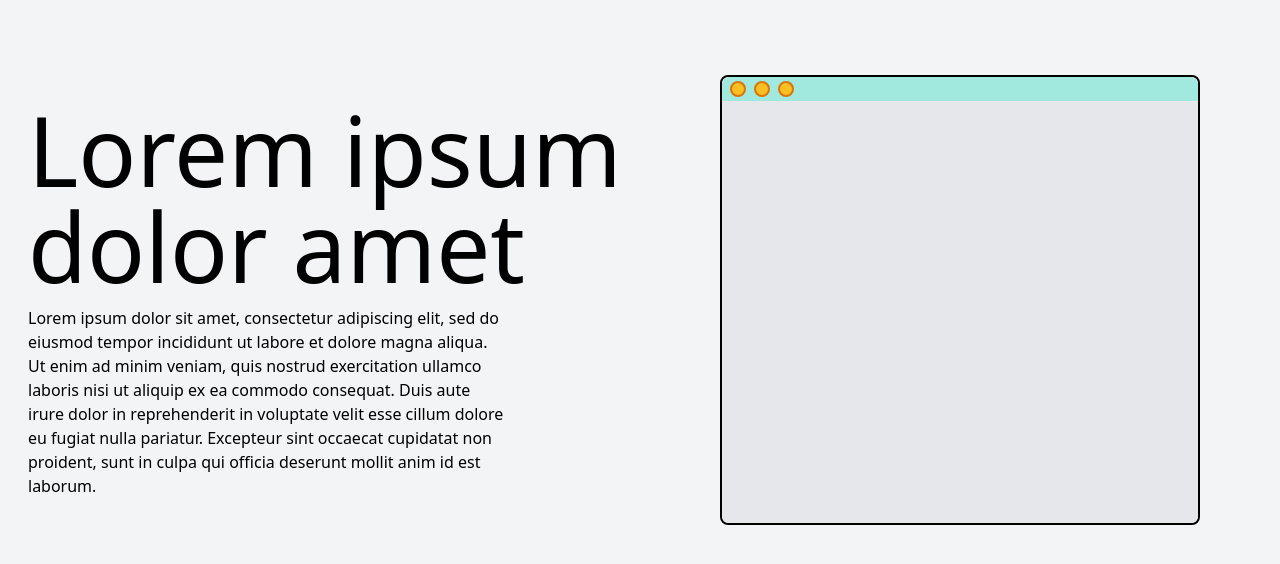
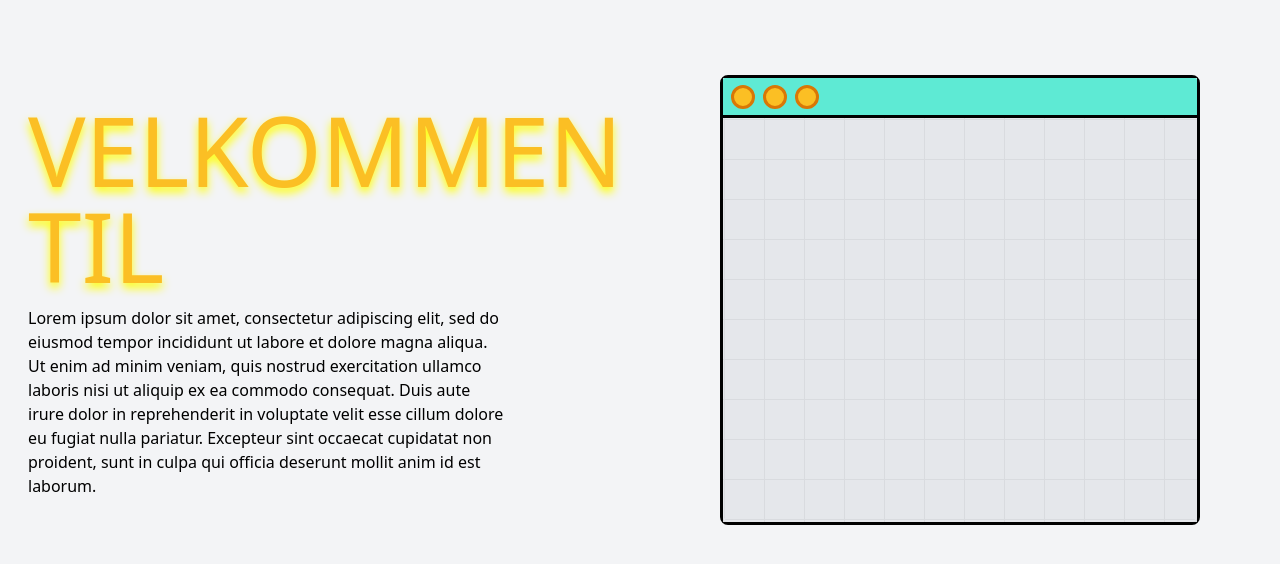
Before and after one commit to kasperzvn/oldKHM, a website: page main/index.html in a window 1280 px wide. Drawn offline with Linux system fonts and the light colour scheme; a web font is replaced by a local one.

Commit message:
newest push

```diff
--- a/main/index.html
+++ b/main/index.html
@@ -15,16 +15,19 @@
     <div class="h-screen w-screen">
         <div class="w-full h-3/4 flex flex-wrap">
             <div class="w-1/2 bg-gray-100 content-center">
-                <p class="font-oi text-8xl ml-7 mb-3">Lorem ipsum dolor amet</p>
+                <p class="font-oi text-8xl ml-7 mb-3 text-amber-400 drop-shadow-[0_5px_5px_rgba(255,255,0,1)]">VELKOMMEN TIL</p>
                 <p class="w-3/4 ml-7">Lorem ipsum dolor sit amet, consectetur adipiscing elit, sed do eiusmod tempor incididunt ut labore et dolore magna aliqua. Ut enim ad minim veniam, quis nostrud exercitation ullamco laboris nisi ut aliquip ex ea commodo consequat. Duis aute irure dolor in reprehenderit in voluptate velit esse cillum dolore eu fugiat nulla pariatur. Excepteur sint occaecat cupidatat non proident, sunt in culpa qui officia deserunt mollit anim id est laborum.</p>
             </div>
             <div class="w-1/2 bg-gray-100 flex items-center justify-center">
-                <div class="w-3/4 h-3/4 border-2 border-black rounded-lg">
-                    <div class="h-full w-full bg-gray-200 rounded-lg">
-                        <div class="h-6 w-full bg-teal-300/50 rounded-t-lg flex items-center space-x-2">
-                            <div class="rounded-full h-4 w-4 bg-amber-400 border-2 border-amber-600 ml-2"></div>
-                            <div class="rounded-full h-4 w-4 bg-amber-400 border-2 border-amber-600"></div>
-                            <div class="rounded-full h-4 w-4 bg-amber-400 border-2 border-amber-600"></div>
+                <div class="w-3/4 h-3/4 border-3 border-black rounded-lg">
+                    <div class="h-full w-full bg-gray-200 rounded-lg bg-grid z-0 grid">
+                        <div class="h-10 w-full border-b-3 border-black bg-teal-300 rounded-t-sm flex items-center space-x-2 z-20 col-start-1 row-start-1">
+                            <div class="rounded-full h-6 w-6 bg-amber-400 border-3 border-amber-600 ml-2 z-20"></div>
+                            <div class="rounded-full h-6 w-6 bg-amber-400 border-3 border-amber-600 z-20"></div>
+                            <div class="rounded-full h-6 w-6 bg-amber-400 border-3 border-amber-600 z-20"></div>
+                        </div>
+                        <div class="w-full h-full col-start-1 row-start-1 bg-gray-200/95 z-10">
+
                         </div>
                     </div>
                 </div>
--- a/tailwind.config.js
+++ b/tailwind.config.js
@@ -6,10 +6,16 @@ module.exports = {
   content: ["./main/*.{html,js}"],
   theme: {
     extend: {
+      borderWidth: {
+        3: "3px",
+      },
       fontFamily: {
         viafont: ["ViaFontru", "sans-serif"],
         oi: ["Oi", ...defaultTheme.fontFamily.sans]
       },
+      backgroundImage: {
+        "grid": "url(../fonts/grid.png)"
+      }
     },
   },
   plugins: [],
```
Also changed, not shown: fonts/grid.png (added), src/output.css.
